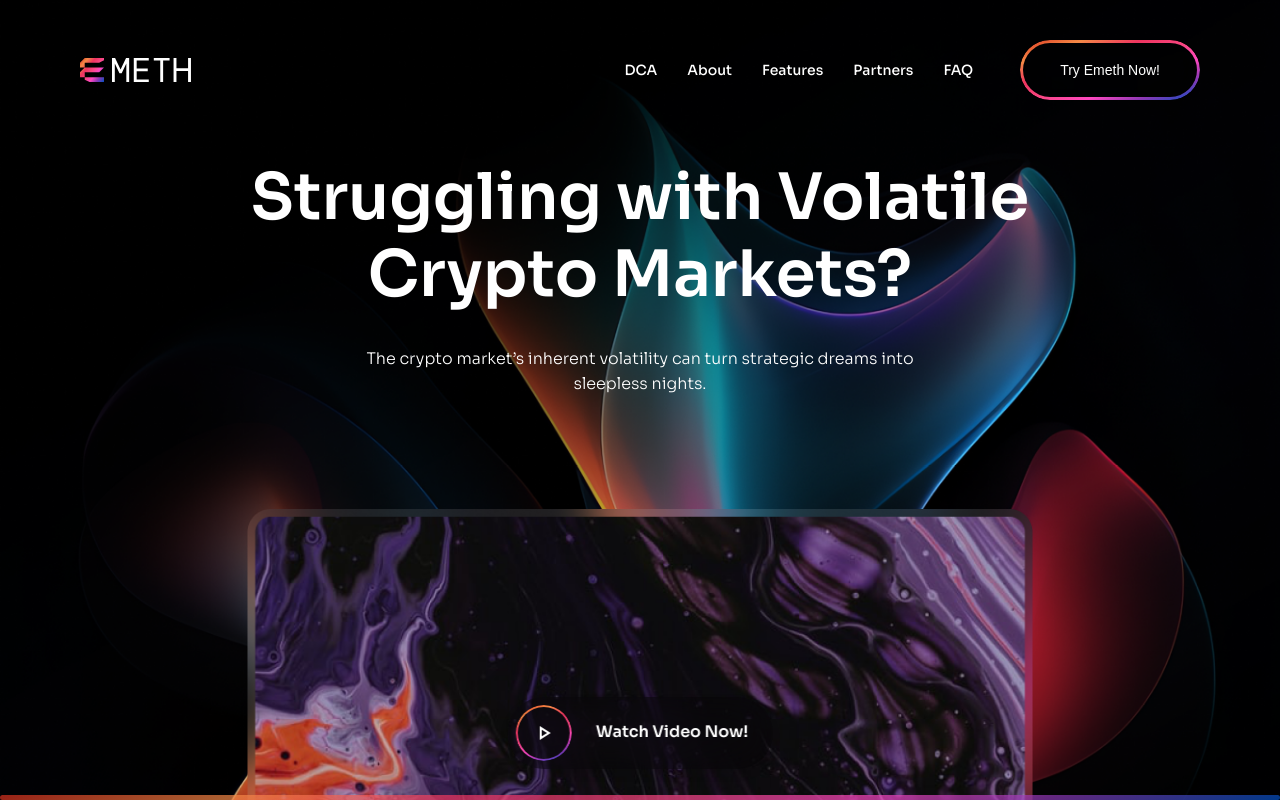
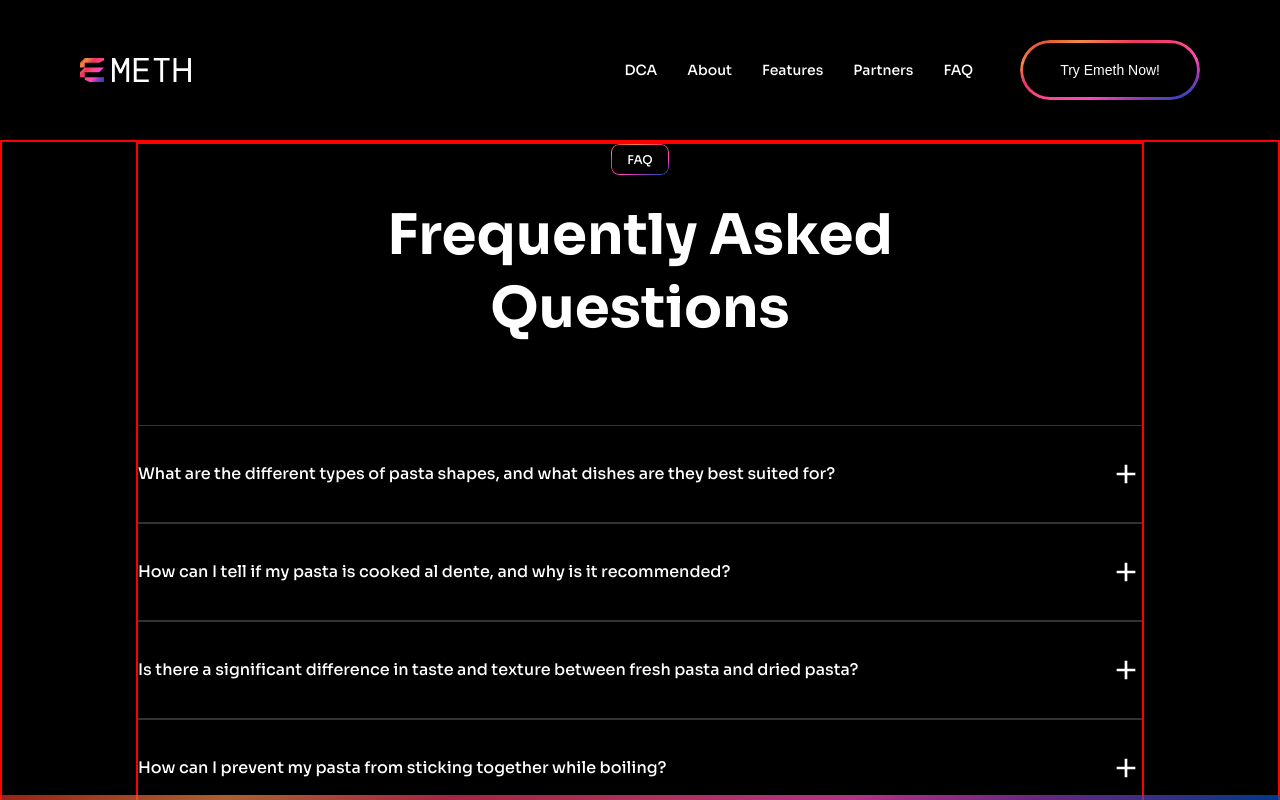
Before and after one commit to michalwdowik/e-meth, a React (Vite) app: page / in a window 1280 px wide. Shown: the top 800 px of the page. Built offline with nearby package versions, Linux system fonts and the light colour scheme.

Commit message:
FAQ margins fixed

```diff
--- a/src/Home.tsx
+++ b/src/Home.tsx
@@ -1,4 +1,4 @@
-import styled from 'styled-components'
+import styled, { ThemeProvider } from 'styled-components'
 import Footer from './components/Footer'
 import Hero from './components/HeroSection/Hero'
 import OurMissionBanner from './components/OurMissionBanner'
@@ -6,11 +6,12 @@ import OurPartners from './components/OurPartners'
 import IntroSection from './components/IntroSection/IntroSection'
 import Faq from './components/FaqSection/Faq'
 import useScreenSize from './hooks/useScreenSize'
+// import isMobileDevice from './utils/isMobileDevice'
 import NewsletterBanner from './components/NewsletterBanner'
 import Navbar from './components/Navigation/Navbar'
 import ValuesSection from './components/ValuesSection/ValuesSection'
 import FeaturesSection from './components/FeaturesSection/FeaturesSection'
-// import isMobileDevice from './utils/isMobileDevice'
+import theme from './utils/theme'
 
 const HomeStyled = styled.div`
     display: flex;
@@ -20,38 +21,33 @@ const HomeStyled = styled.div`
     justify-content: center;
     gap: 48px;
     margin: 0 auto;
-    max-width: 2156px;
     background-color: black;
-    @media (max-width: 1024px) {
-        padding: 0 64px;
-        padding-bottom: 48px;
-    }
+    border: 2px red solid;
 
     @media (max-width: 767px) {
-        padding: 0 24px;
-        padding-bottom: 48px;
+        padding: 0 16px;
     }
 `
 
 const Home = () => {
     const { isScreenSmall } = useScreenSize()
-    // const video = isMobileDevice()
+    // const video = isMobileDevice() - use for checking if mobile device instead of isScreenSmall
     return (
-        <>
+        <ThemeProvider theme={theme}>
             <Navbar type="upper" />
             <HomeStyled>
-                <Hero video />
+                {/* <Hero video />
                 <IntroSection />
                 <OurMissionBanner />
                 <FeaturesSection />
                 <ValuesSection />
-                <OurPartners />
+                <OurPartners /> */}
                 <Faq />
-                <NewsletterBanner />
-                {!isScreenSmall && <Navbar type="lower" />}
+                {/* <NewsletterBanner />
+                {!isScreenSmall && <Navbar type="lower" />} */}
                 <Footer />
             </HomeStyled>
-        </>
+        </ThemeProvider>
     )
 }
 
--- a/src/components/FaqSection/Faq.tsx
+++ b/src/components/FaqSection/Faq.tsx
@@ -9,7 +9,12 @@ import AccordionItems from './AccordionItems'
 const FaqContainer = styled.div`
     display: flex;
     flex-direction: column;
-    padding: 0 104px;
+    border: 2px red solid;
+    margin: 0 auto;
+    margin-left: ${(props) => props.theme.margins.medium};
+    margin-right: ${(props) => props.theme.margins.medium};
+    max-width: 1008px;
+    margin: 0 auto;
 
     @media (max-width: 1199px) {
         padding: 0;
--- a/src/components/NewsletterBanner.tsx
+++ b/src/components/NewsletterBanner.tsx
@@ -7,6 +7,7 @@ import webkitMask from '../utils/webkitMask'
 import BeforePseudoElement from '../utils/beforePseudoElement'
 
 const NewsletterSectionStyled = styled.div`
+    width: 1007px;
     background: url('NewsletterGradient.png');
     background-size: contain;
     background-repeat: no-repeat;
@@ -14,7 +15,12 @@ const NewsletterSectionStyled = styled.div`
     height: 900px;
     display: flex;
     align-items: center;
+    /* border: 2px red solid; */
+    margin: 0 auto;
 
+    @media (max-width: 1224px) {
+        width: 100%;
+    }
     @media (max-width: 767px) {
         height: 600px;
     }
@@ -50,6 +56,7 @@ const NewsletterGlassyBanner = styled.div`
     -webkit-backdrop-filter: blur(50px);
     background: rgba(255, 255, 255, 0.05);
     overflow: hidden;
+    width: 100%;
 
     &::before {
         border-radius: 32px;
--- a/src/components/OurPartners.tsx
+++ b/src/components/OurPartners.tsx
@@ -10,12 +10,19 @@ import TubblyLogo from './Icons/TubblyLogo'
 
 const OurPartnersSection = styled.div`
     display: flex;
+    border: 2px red solid;
     flex-direction: column;
     justify-content: center;
     align-items: center;
     gap: 2rem;
     z-index: 1;
     margin: 64px 0;
+    width: 1216px;
+    margin: 0 auto;
+
+    @media (max-width: 1440px) {
+        width: 100%;
+    }
 `
 
 const OurPartnersDiv = styled.div`
--- /dev/null
+++ b/src/utils/theme.ts
@@ -0,0 +1,9 @@
+const theme = {
+    margins: {
+        global: '112px',
+        medium: '104px',
+        large: '208px',
+    },
+}
+
+export default theme
```
